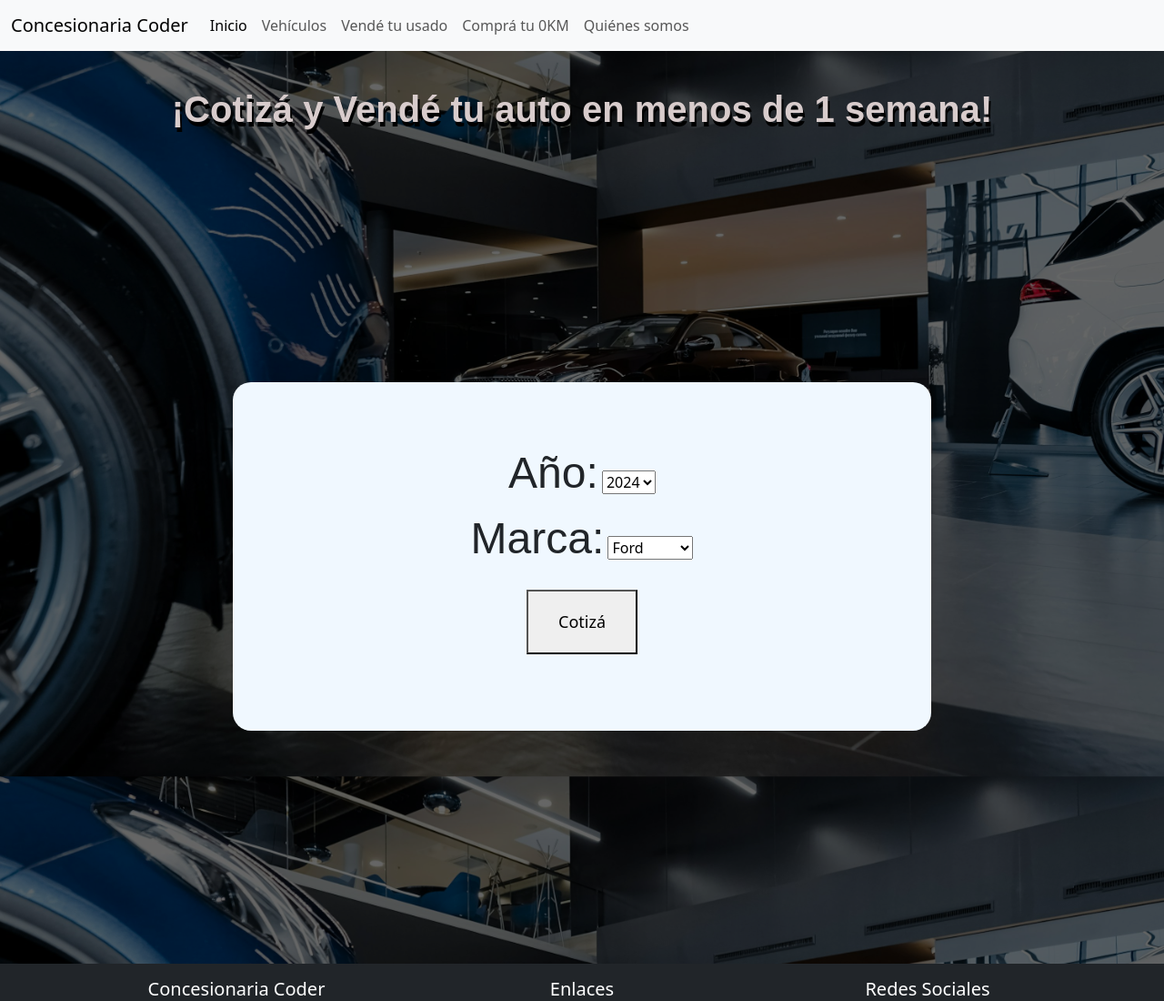
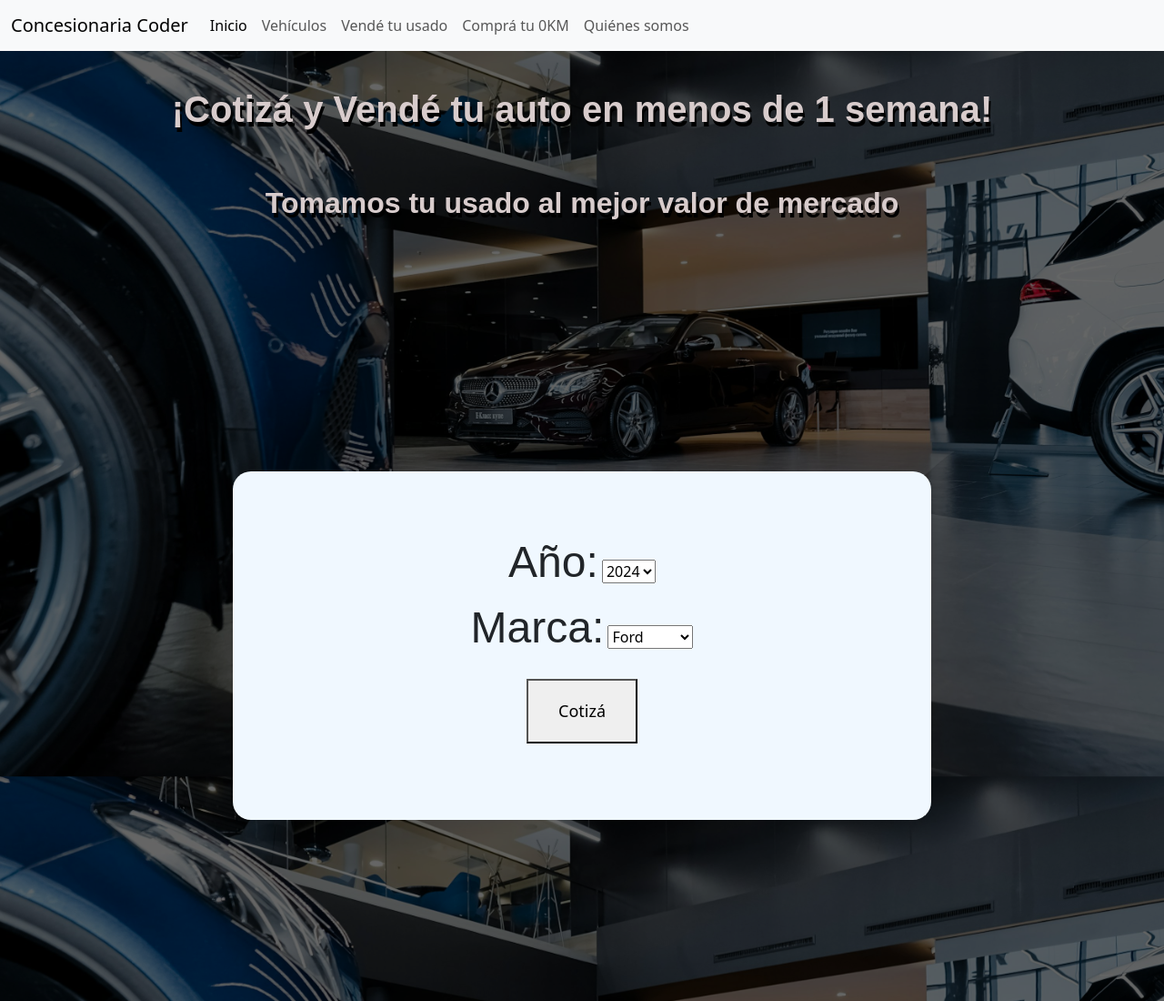
Before and after one commit to BlassPerez/concesionaria-coder, a plain HTML site: page pages/vende.html in a window 1280 px wide. Shown: the top 1100 px of the page at 91% size. Drawn offline with nearby package versions, Linux system fonts and the light colour scheme.

Commit message:
Agrego h2 en vende

```diff
--- a/pages/vende.html
+++ b/pages/vende.html
@@ -43,6 +43,7 @@
 
     <main>
         <h1 class="text-index-main">¡Cotizá y Vendé tu auto en menos de 1 semana!</h1>
+        <h2 class="text-index-main">Tomamos tu usado al mejor valor de mercado</h2>
         <div class="contenedor-formulario">
             <form action="" method="post">
                 <label for="anio">Año: </label>
```
